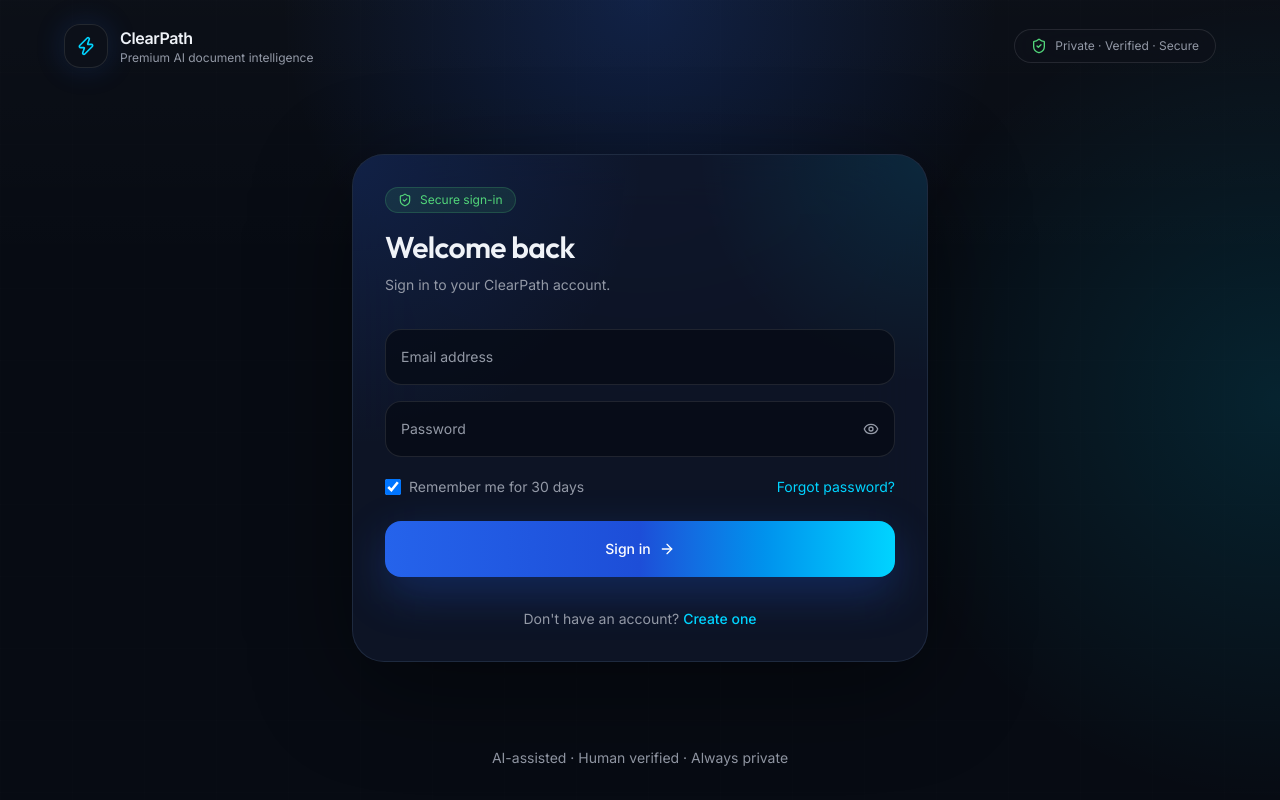
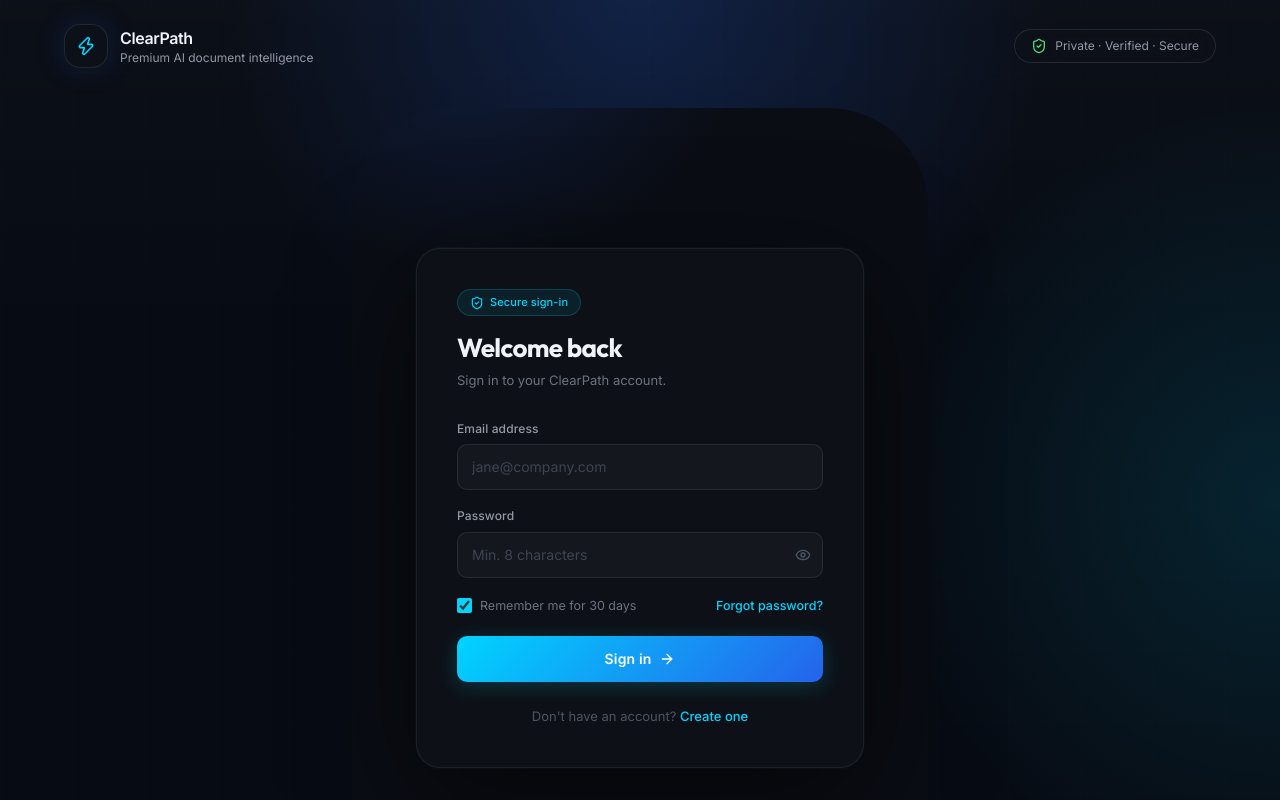
Before and after one commit to wahb-amir/clearpath, a Next.js app in the folder frontend/: page /login in a window 1280 px wide. Shown: the top 800 px of the page. Built offline with nearby package versions, Linux system fonts and the light colour scheme; no server answers.

Commit message:
refactor(frontend): enhance login and registration pages with improved UI and error handling

```diff
--- a/frontend/src/app/(auth)/login/page.jsx
+++ b/frontend/src/app/(auth)/login/page.jsx
@@ -6,7 +6,6 @@ import { motion } from "framer-motion";
 import { useRouter } from "next/navigation";
 import Link from "next/link";
 import { ArrowRight, Eye, EyeOff, ShieldCheck } from "lucide-react";
-import { FloatingInput } from "@/components/auth/FloatingInput";
 
 const API_BASE_URL = (process.env.NEXT_PUBLIC_BACKEND_URL || "").replace(/\/$/, "");
 
@@ -29,156 +28,258 @@ export default function LoginPage() {
 
   const onSubmit = async (data) => {
     setSubmitError(null);
-
     try {
-      if (!API_BASE_URL) {
-        throw new Error("Missing NEXT_PUBLIC_API_BASE_URL");
-      }
+      if (!API_BASE_URL) throw new Error("Missing NEXT_PUBLIC_API_BASE_URL");
 
       const response = await fetch(`${API_BASE_URL}/auth/login`, {
         method: "POST",
-        headers: {
-          "Content-Type": "application/json",
-        },
-        body: JSON.stringify({
-          email: data.email,
-          password: data.password,
-        }),
-        credentials: 'include'
+        headers: { "Content-Type": "application/json" },
+        body: JSON.stringify({ email: data.email, password: data.password }),
+        credentials: "include",
       });
 
       const payload = await response.json().catch(() => ({}));
-
-      if (!response.ok) {
-        throw new Error(payload.error || "Invalid credentials");
-      }
+      if (!response.ok) throw new Error(payload.error || "Invalid credentials");
 
       const storage = data.remember ? window.localStorage : window.sessionStorage;
-
       storage.setItem("accessToken", payload.accessToken);
       storage.setItem("refreshToken", payload.refreshToken);
       storage.setItem("sid", payload.sid);
 
       router.push("/app");
     } catch (error) {
-      const message = error instanceof Error ? error.message : "Something went wrong";
-      setSubmitError(message);
+      setSubmitError(error instanceof Error ? error.message : "Something went wrong");
     }
   };
 
   return (
+    <div
+      className="min-h-screen flex items-center justify-center rounded-[100px] px-4 py-10 font-sans"
+      style={{
+        backgroundColor: "#0a0d14",
+        backgroundImage:
+          "radial-gradient(ellipse 80% 50% at 20% -10%, rgba(37,99,235,0.18) 0%, transparent 60%), radial-gradient(ellipse 60% 40% at 80% 110%, rgba(0,212,255,0.10) 0%, transparent 55%)",
+      }}
+    >
       <motion.div
-      initial={{ opacity: 0, y: 18, scale: 0.98 }}
-      animate={{ opacity: 1, y: 0, scale: 1 }}
-      transition={{ duration: 0.45, ease: "easeOut" }}
-      className="relative overflow-hidden rounded-[2rem] border border-slate-700/50 bg-slate-900/80 p-6 shadow-[0_24px_100px_rgba(0,0,0,0.45)] backdrop-blur-2xl sm:p-8"
+        initial={{ opacity: 0, y: 24 }}
+        animate={{ opacity: 1, y: 0 }}
+        transition={{ duration: 0.5, ease: [0.22, 1, 0.36, 1] }}
+        className="w-full max-w-md rounded-3xl overflow-hidden"
+        style={{
+          border: "1px solid rgba(255,255,255,0.07)",
+          boxShadow: "0 32px 120px rgba(0,0,0,0.6), 0 0 0 1px rgba(0,212,255,0.04)",
+          backgroundColor: "#0d1117",
+        }}
       >
-      <div className="absolute inset-0 bg-[radial-gradient(circle_at_top_left,rgba(37,99,235,0.16),transparent_38%),radial-gradient(circle_at_top_right,rgba(0,212,255,0.10),transparent_30%)]" />
-
-      <div className="relative">
-        <div className="mb-8">
-          <div className="mb-4 inline-flex items-center gap-2 rounded-full border border-[#52D67A]/20 bg-[#52D67A]/10 px-3 py-1 text-xs text-[#52D67A]">
-            <ShieldCheck className="h-3.5 w-3.5" />
+        <div className="px-8 py-10 sm:px-10">
+          <div className="mb-7">
+            <div
+              className="inline-flex items-center gap-1.5 rounded-full px-3 py-1 text-[11px] font-medium mb-4"
+              style={{
+                border: "1px solid rgba(0,212,255,0.2)",
+                background: "rgba(0,212,255,0.08)",
+                color: "#00D4FF",
+                letterSpacing: "0.01em",
+              }}
+            >
+              <ShieldCheck className="w-3.5 h-3.5" />
               Secure sign-in
             </div>
-          <h1 className="text-3xl font-semibold tracking-tight text-[#F0F3F8]">
+            <h1
+              className="text-[1.625rem] font-bold leading-tight mb-1.5"
+              style={{ color: "#F0F3F8", letterSpacing: "-0.025em" }}
+            >
               Welcome back
             </h1>
-          <p className="mt-2 text-sm leading-6 text-[#9399A6]">
+            <p className="text-[13px] leading-relaxed" style={{ color: "#6b7280" }}>
               Sign in to your ClearPath account.
             </p>
           </div>
 
-        <form className="space-y-4" onSubmit={handleSubmit(onSubmit)} noValidate>
-          <FloatingInput
-            id="login-email"
-            label="Email address"
+          <form className="flex flex-col gap-4" onSubmit={handleSubmit(onSubmit)} noValidate>
+            <div className="flex flex-col gap-1.5">
+              <label className="text-[12px] font-medium" style={{ color: "#9399A6", letterSpacing: "0.01em" }}>
+                Email address
+              </label>
+              <input
                 type="email"
                 autoComplete="email"
+                className="w-full rounded-[10px] px-3.5 py-[11px] text-[14px] outline-none transition-all duration-150"
+                style={{
+                  border: errors.email ? "1px solid rgba(248,113,113,0.5)" : "1px solid rgba(255,255,255,0.08)",
+                  background: "rgba(255,255,255,0.03)",
+                  color: "#F0F3F8",
+                  fontFamily: "inherit",
+                }}
+                placeholder="jane@company.com"
+                onFocus={(e) => {
+                  e.target.style.borderColor = "rgba(0,212,255,0.45)";
+                  e.target.style.background = "rgba(0,212,255,0.04)";
+                  e.target.style.boxShadow = "0 0 0 3px rgba(0,212,255,0.08)";
+                }}
+                onBlur={(e) => {
+                  e.target.style.borderColor = errors.email ? "rgba(248,113,113,0.5)" : "rgba(255,255,255,0.08)";
+                  e.target.style.background = "rgba(255,255,255,0.03)";
+                  e.target.style.boxShadow = "none";
+                }}
                 {...register("email", {
                   required: "Email is required",
-              pattern: {
-                value: /^\S+@\S+\.\S+$/,
-                message: "Enter a valid email address",
-              },
+                  pattern: { value: /^\S+@\S+\.\S+$/, message: "Enter a valid email address" },
                 })}
-            error={errors.email?.message}
               />
+              {errors.email && (
+                <span className="text-[11px]" style={{ color: "#f87171", letterSpacing: "0.01em" }}>
+                  {errors.email.message}
+                </span>
+              )}
+            </div>
 
-          <FloatingInput
-            id="login-password"
-            label="Password"
+            <div className="flex flex-col gap-1.5">
+              <label className="text-[12px] font-medium" style={{ color: "#9399A6", letterSpacing: "0.01em" }}>
+                Password
+              </label>
+              <div className="relative">
+                <input
                   type={showPassword ? "text" : "password"}
                   autoComplete="current-password"
-            rightSlot={
-              <button
-                type="button"
-                onClick={() => setShowPassword((v) => !v)}
-                className="rounded-full p-1 text-[#9399A6] transition hover:text-[#F0F3F8]"
-                aria-label={showPassword ? "Hide password" : "Show password"}
-              >
-                {showPassword ? (
-                  <EyeOff className="h-4 w-4" />
-                ) : (
-                  <Eye className="h-4 w-4" />
-                )}
-              </button>
-            }
+                  className="w-full rounded-[10px] pl-3.5 pr-10 py-[11px] text-[14px] outline-none transition-all duration-150"
+                  style={{
+                    border: errors.password ? "1px solid rgba(248,113,113,0.5)" : "1px solid rgba(255,255,255,0.08)",
+                    background: "rgba(255,255,255,0.03)",
+                    color: "#F0F3F8",
+                    fontFamily: "inherit",
+                  }}
+                  placeholder="Min. 8 characters"
+                  onFocus={(e) => {
+                    e.target.style.borderColor = "rgba(0,212,255,0.45)";
+                    e.target.style.background = "rgba(0,212,255,0.04)";
+                    e.target.style.boxShadow = "0 0 0 3px rgba(0,212,255,0.08)";
+                  }}
+                  onBlur={(e) => {
+                    e.target.style.borderColor = errors.password ? "rgba(248,113,113,0.5)" : "rgba(255,255,255,0.08)";
+                    e.target.style.background = "rgba(255,255,255,0.03)";
+                    e.target.style.boxShadow = "none";
+                  }}
                   {...register("password", {
                     required: "Password is required",
                     minLength: { value: 8, message: "Password must be at least 8 characters" },
                   })}
-            error={errors.password?.message}
                 />
+                <button
+                  type="button"
+                  tabIndex={-1}
+                  onClick={() => setShowPassword((v) => !v)}
+                  aria-label={showPassword ? "Hide password" : "Show password"}
+                  className="absolute right-3 top-1/2 -translate-y-1/2 flex items-center transition-colors duration-150"
+                  style={{ background: "none", border: "none", color: "#4b5563", cursor: "pointer" }}
+                  onMouseEnter={(e) => (e.currentTarget.style.color = "#9399A6")}
+                  onMouseLeave={(e) => (e.currentTarget.style.color = "#4b5563")}
+                >
+                  {showPassword ? <EyeOff className="w-4 h-4" /> : <Eye className="w-4 h-4" />}
+                </button>
+              </div>
+              {errors.password && (
+                <span className="text-[11px]" style={{ color: "#f87171", letterSpacing: "0.01em" }}>
+                  {errors.password.message}
+                </span>
+              )}
+            </div>
 
-          <div className="flex flex-col gap-3 pt-1 sm:flex-row sm:items-center sm:justify-between">
-            <label className="flex items-center gap-2 text-sm text-[#9399A6]">
+            <div className="flex items-center justify-between pt-0.5">
+              <label className="flex items-center gap-2 cursor-pointer">
                 <input
                   type="checkbox"
-                className="h-4 w-4 rounded border-white/12 bg-[#070B13] text-[#00D4FF] focus:ring-[#00D4FF]"
+                  className="w-[15px] h-[15px] rounded cursor-pointer accent-[#00D4FF]"
                   {...register("remember")}
                 />
+                <span className="text-[12.5px]" style={{ color: "#6b7280" }}>
                   Remember me for 30 days
+                </span>
               </label>
-
               <Link
                 href="/forgot-password"
-              className="text-sm text-[#00D4FF] transition hover:text-[#7deaff]"
+                className="text-[12.5px] font-medium transition-opacity hover:opacity-75"
+                style={{ color: "#00D4FF", textDecoration: "none" }}
               >
                 Forgot password?
               </Link>
             </div>
 
             {submitError && (
-            <div className="rounded-2xl border border-red-500/20 bg-red-500/10 px-4 py-3 text-sm text-red-200">
+              <div
+                className="text-[12.5px] rounded-lg px-3.5 py-2.5 leading-relaxed"
+                style={{
+                  color: "#f87171",
+                  background: "rgba(248,113,113,0.07)",
+                  border: "1px solid rgba(248,113,113,0.2)",
+                }}
+              >
                 {submitError}
               </div>
             )}
 
-          <motion.button
+            <button
               type="submit"
-            whileHover={{ y: -1 }}
-            whileTap={{ scale: 0.99 }}
               disabled={isSubmitting}
-            className="group mt-2 inline-flex h-14 w-full items-center justify-center gap-2 rounded-2xl bg-gradient-to-r from-[#2563EB] via-[#1d4ed8] to-[#00D4FF] px-4 text-sm font-medium text-white shadow-[0_16px_45px_rgba(37,99,235,0.28)] transition disabled:cursor-not-allowed disabled:opacity-70"
+              className="w-full flex items-center justify-center gap-2 rounded-[10px] py-3 text-[14px] font-semibold text-white transition-all duration-150 mt-1 disabled:opacity-55 disabled:cursor-not-allowed"
+              style={{
+                background: "linear-gradient(135deg, #00D4FF 0%, #2563eb 100%)",
+                boxShadow: "0 4px 20px rgba(0,212,255,0.2)",
+                letterSpacing: "0.01em",
+                border: "none",
+              }}
+              onMouseEnter={(e) => {
+                if (!isSubmitting) {
+                  e.currentTarget.style.opacity = "0.92";
+                  e.currentTarget.style.transform = "translateY(-1px)";
+                  e.currentTarget.style.boxShadow = "0 8px 28px rgba(0,212,255,0.28)";
+                }
+              }}
+              onMouseLeave={(e) => {
+                e.currentTarget.style.opacity = "1";
+                e.currentTarget.style.transform = "translateY(0)";
+                e.currentTarget.style.boxShadow = "0 4px 20px rgba(0,212,255,0.2)";
+              }}
             >
-            {isSubmitting ? "Signing in..." : "Sign in"}
-            {!isSubmitting && (
-              <ArrowRight className="h-4 w-4 transition group-hover:translate-x-0.5" />
+              {isSubmitting ? (
+                <>
+                  <span
+                    className="w-3.5 h-3.5 rounded-full flex-shrink-0"
+                    style={{
+                      border: "2px solid rgba(255,255,255,0.3)",
+                      borderTopColor: "#fff",
+                      animation: "spin 0.7s linear infinite",
+                    }}
+                  />
+                  Signing in…
+                </>
+              ) : (
+                <>
+                  Sign in
+                  <ArrowRight className="w-4 h-4" />
+                </>
               )}
-          </motion.button>
+            </button>
           </form>
 
-        <p className="mt-8 text-center text-sm text-[#9399A6]">
+          <p className="mt-6 text-center text-[13px]" style={{ color: "#4b5563" }}>
             Don&apos;t have an account?{" "}
             <Link
               href="/register"
-            className="font-medium text-[#00D4FF] transition hover:text-[#7deaff]"
+              className="font-medium transition-opacity hover:opacity-75"
+              style={{ color: "#00D4FF", textDecoration: "none" }}
             >
               Create one
             </Link>
           </p>
         </div>
       </motion.div>
+
+      <style>{`
+        @keyframes spin { to { transform: rotate(360deg); } }
+        input::placeholder { color: #3d4451; }
+      `}</style>
+    </div>
   );
 }
--- a/frontend/src/app/(auth)/register/page.jsx
+++ b/frontend/src/app/(auth)/register/page.jsx
@@ -60,7 +60,7 @@ export default function RegisterPage() {
 
   return (
     <div
-      className="min-h-screen flex items-center justify-center px-4 py-10 font-sans"
+      className="min-h-screen flex items-center justify-center px-4 rounded-[100px] py-10 font-sans"
       style={{
         backgroundColor: "#0a0d14",
         backgroundImage:
```
Lines whose indentation alone changed are shown as unchanged.
